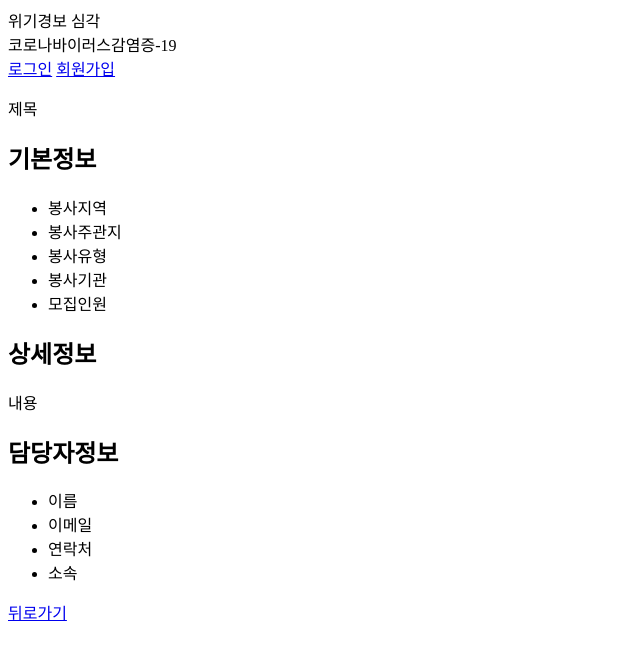
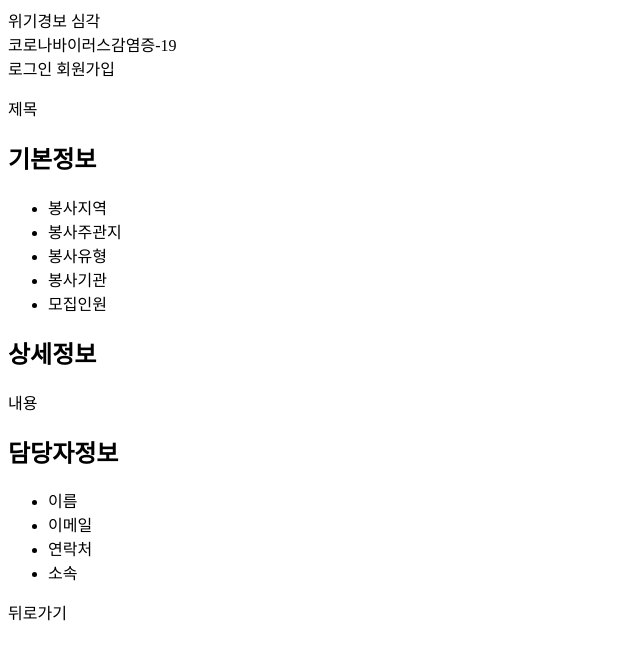
Before and after one commit to GJAI-School/2020-GJAI-Hackerton, a Django app: page /page/ in a window 1280 px wide. Shown: the top 660 px of the page, without its empty margins (0-640 px from the left). Run offline with Django 3.2, Linux system fonts and the light colour scheme.

Commit message:
하이퍼링크 색, 밑줄 고정
하이퍼링크 색이랑 밑줄 고정했습니다.

```diff
--- a/doya/firstapp/templates/login.html
+++ b/doya/firstapp/templates/login.html
@@ -3,6 +3,9 @@
 <head>
     <meta charset="UTF-8">
     <meta name="viewport" content="width=device-width, initial-scale=1.0">
+    <style type="text/css">
+        a { text-decoration:none ; color:black}
+    </style>
     <title>Document</title>
 </head>
 <body>
--- a/doya/firstapp/templates/main.html
+++ b/doya/firstapp/templates/main.html
@@ -4,6 +4,10 @@
     <meta charset="UTF-8">
     <meta name="viewport" content="width=device-width, initial-scale=1.0">
     <link rel ="stylesheet" href="static/main.css">
+    <style type="text/css">
+        a { text-decoration:none ; color:white}
+    </style>
+
     <title>Document</title>
 </head>
 <body>
--- a/doya/firstapp/templates/page.html
+++ b/doya/firstapp/templates/page.html
@@ -3,6 +3,9 @@
 <head>
     <meta charset="UTF-8">
     <meta name="viewport" content="width=device-width, initial-scale=1.0">
+    <style type="text/css">
+        a { text-decoration:none ; color:black}
+    </style>
     <title>Document</title>
 </head>
 <body>
--- a/doya/firstapp/templates/post.html
+++ b/doya/firstapp/templates/post.html
@@ -4,6 +4,9 @@
     <meta charset="UTF-8">
     <meta name="viewport" content="width=device-width, initial-scale=1.0">
     <link rel ="stylesheet" href="static/post.css">
+    <style type="text/css">
+        a { text-decoration:none ; color:black}
+    </style>
     <title>Document</title>
 </head>
 <body>
--- a/doya/firstapp/templates/signin.html
+++ b/doya/firstapp/templates/signin.html
@@ -3,6 +3,9 @@
 <head>
     <meta charset="UTF-8">
     <meta name="viewport" content="width=device-width, initial-scale=1.0">
+    <style type="text/css">
+        a { text-decoration:none ; color:black}
+    </style>
     <title>Document</title>
 </head>s
 <body>
--- a/doya/firstapp/templates/write_page.html
+++ b/doya/firstapp/templates/write_page.html
@@ -3,6 +3,9 @@
 <head>
     <meta charset="UTF-8">
     <meta name="viewport" content="width=device-width, initial-scale=1.0">
+    <style type="text/css">
+        a { text-decoration:none ; color:black}
+    </style>
     <title>Document</title>
 </head>
 <body>
```
